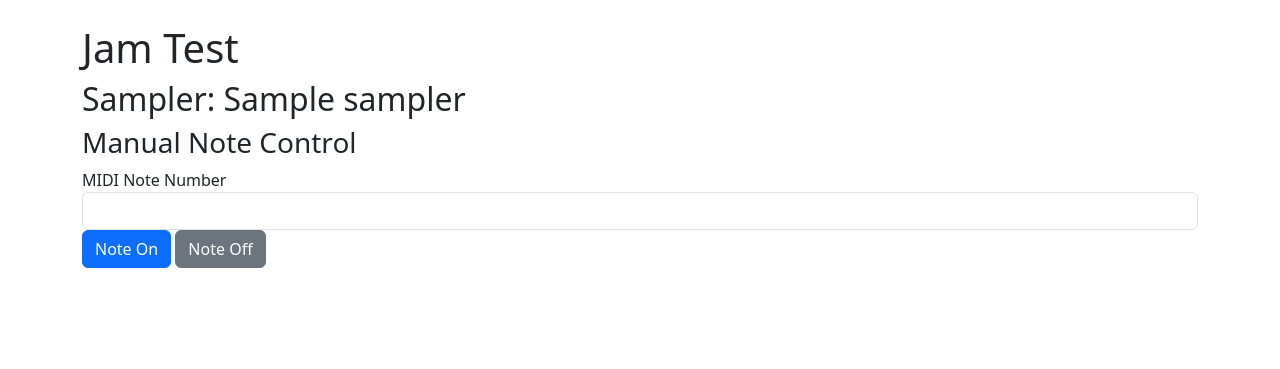
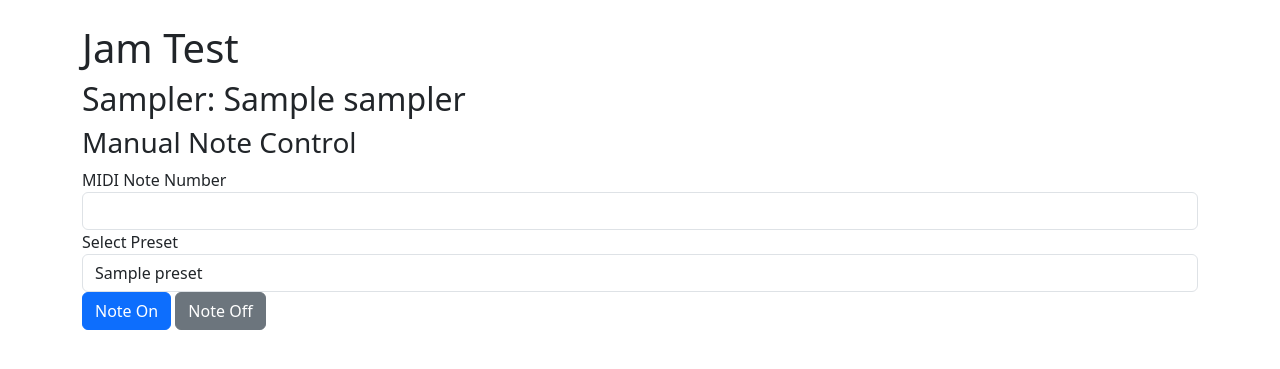
Before and after one commit to llucbrell/pyjama, a Flask app: template templates/jam_test.html in a window 1280 px wide. Shown: the top 369 px of the page. Run offline with Flask 3, Linux system fonts and the light colour scheme; the template is opened without the code that fills it: most values are stand-ins (such as "Sample title", 1, 10 or a date in 2020); some libraries are stand-ins or nearby versions.

Commit message:
added preset selection with toglelist

```diff
--- a/routes/jam_test.py
+++ b/routes/jam_test.py
@@ -2,6 +2,7 @@ from flask import Blueprint, render_template, request, jsonify, current_app
 import os
 import fluidsynth
 import mido
+from sf2utils.sf2parse import Sf2File
 from database import session, Sampler, Configuration
 
 jam_test_bp = Blueprint('jam_test', __name__)
@@ -9,66 +10,68 @@ jam_test_bp = Blueprint('jam_test', __name__)
 synth = None
 sffilepath = None
 midi_input = None
-soundfont_path = "samplers/soundfonts/Strings.sf2"
-
 UPLOAD_FOLDER = 'samplers/soundfonts'
 
 def initialize_synth():
-    global synth, sffilepath
+    global synth
     if synth is None:
         synth = fluidsynth.Synth()
         synth.start(driver='alsa')  # Usa ALSA como backend
-        print(sffilepath)
-        sfid = synth.sfload(sffilepath)
-        synth.program_select(0, sfid, 0, 0)
-        synth.cc(0, 7, 100)
         current_app.logger.debug("Synth initialized")
-        current_app.logger.debug(sffilepath)
+
+def get_presets(sffilepath):
+    presets = []
+    try:
+        with open(sffilepath, 'rb') as sf2_file:
+            sf = Sf2File(sf2_file)
+            for preset in sf.presets:
+                presets.append((preset.preset, preset.name))
+    except Exception as e:
+        current_app.logger.error(f"Error loading presets: {e}")
+    return presets
 
 @jam_test_bp.route('/jam_test/<int:sampler_id>')
 def jam_test(sampler_id):
-    global synth, midi_input, sffilepath
+    global synth, sffilepath
     sampler = session.query(Sampler).filter_by(id=sampler_id).first()
     sffilepath = os.path.join(UPLOAD_FOLDER, sampler.filename)
-    print(sffilepath)
     current_app.logger.debug(f"File SoundFont: {sampler.filename}")
-    sffilepath = os.path.join(UPLOAD_FOLDER, sampler.filename)
-    active_config = session.query(Configuration).filter_by(active=True).first()
     initialize_synth()
-    midi_ports = mido.get_input_names()
+
     message = None
-    if active_config:
-        try:
-            if midi_input is None:
-                midi_input = mido.open_input(active_config.port)
-            current_app.logger.debug(f"Loading SoundFont: {sampler.filename}")
-            sfid = synth.sfload(sffilepath, update_midi_preset=True)
-            if sfid == -1:
-                raise Exception("Failed to load SoundFont")
-            current_app.logger.debug("SoundFont loaded successfully")
-        except Exception as e:
-            message = str(e)
-            current_app.logger.error(f"Error initializing synth or loading SoundFont: {e}")
-    else:
-        message = "No active configuration found"
-        current_app.logger.error(message)
-    return render_template('jam_test.html', sampler=sampler, midi_ports=midi_ports, message=message)
+    presets = []
+    try:
+        sfid = synth.sfload(sffilepath, update_midi_preset=True)
+        if sfid == -1:
+            raise Exception("Failed to load SoundFont")
+
+        presets = get_presets(sffilepath)
+        current_app.logger.debug(f"Presets loaded: {presets}")
+    except Exception as e:
+        message = str(e)
+        current_app.logger.error(f"Error loading SoundFont or presets: {e}")
+        return render_template('jam_test.html', sampler=sampler, presets=[], message=message)
+
+    return render_template('jam_test.html', sampler=sampler, presets=presets, message=None)
 
 @jam_test_bp.route('/send_note', methods=['POST'])
 def send_note():
     current_app.logger.debug("SEND_NOTE")
     global synth
     data = request.get_json()
-    if not data or 'note' not in data or 'action' not in data:
+    if not data or 'note' not in data or 'action' not in data or 'preset' not in data:
         error_response = jsonify({"status": "error", "message": "Invalid request"})
         current_app.logger.error(f"Invalid request: {error_response.get_data(as_text=True)}")
         return error_response, 400
 
     note = int(data['note'])
     action = data['action']
+    preset = int(data['preset'])
     try:
         if synth is None:
             initialize_synth()  # Asegúrate de que el sintetizador esté inicializado
+        sfid = synth.sfload(sffilepath, update_midi_preset=True)
+        synth.program_select(0, sfid, 0, preset)
         if action == 'note_on':
             current_app.logger.debug(f"Note on: {note}")
             synth.noteon(0, note, 100)
--- a/templates/jam_test.html
+++ b/templates/jam_test.html
@@ -8,13 +8,14 @@
     <script>
         async function sendNoteAction(action) {
             const note = document.getElementById('note').value;
+            const preset = document.getElementById('preset').value;
             try {
-                const response = await fetch('/send_note', {
+                const response = await fetch("{{ url_for('jam_test.send_note') }}", {
                     method: 'POST',
                     headers: {
                         'Content-Type': 'application/json'
                     },
-                    body: JSON.stringify({ note: note, action: action })
+                    body: JSON.stringify({ note: note, action: action, preset: preset })
                 });
                 const result = await response.json();
                 if (response.ok) {
@@ -43,6 +44,14 @@
                 <label for="note">MIDI Note Number</label>
                 <input type="number" class="form-control" id="note" name="note" required>
             </div>
+            <div class="form-group">
+                <label for="preset">Select Preset</label>
+                <select id="preset" class="form-control" required>
+                    {% for id, name in presets %}
+                    <option value="{{ id }}">{{ name }}</option>
+                    {% endfor %}
+                </select>
+            </div>
             <button onclick="sendNoteAction('note_on')" class="btn btn-primary">Note On</button>
             <button onclick="sendNoteAction('note_off')" class="btn btn-secondary">Note Off</button>
         </div>
```
Also changed, not shown: pyjama_data.db.
